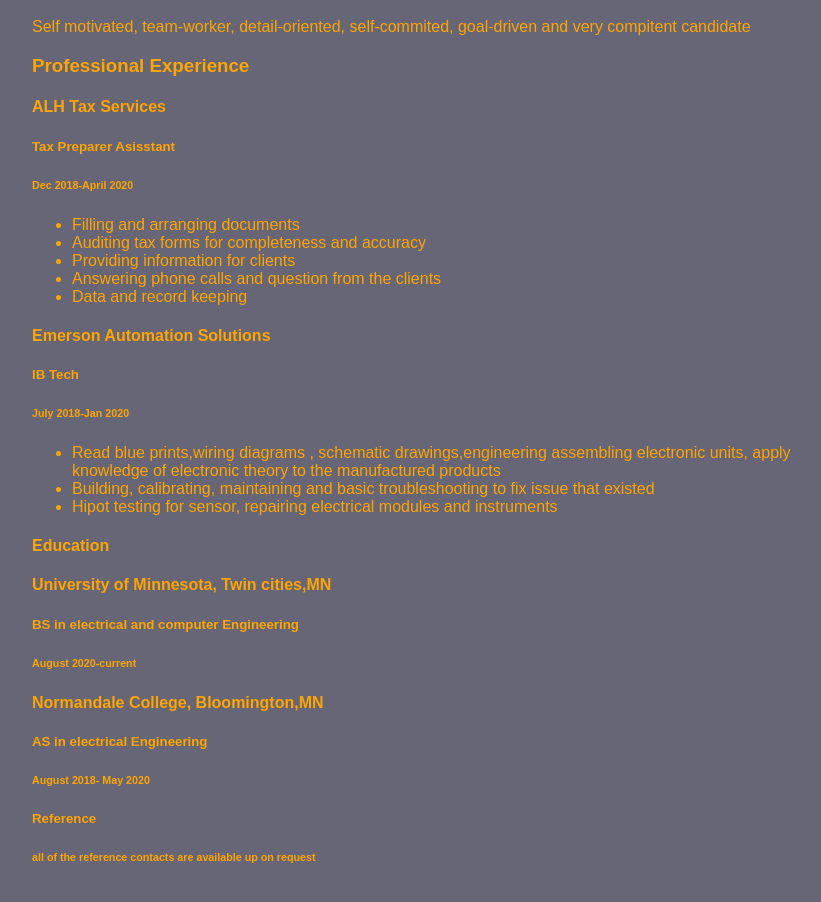
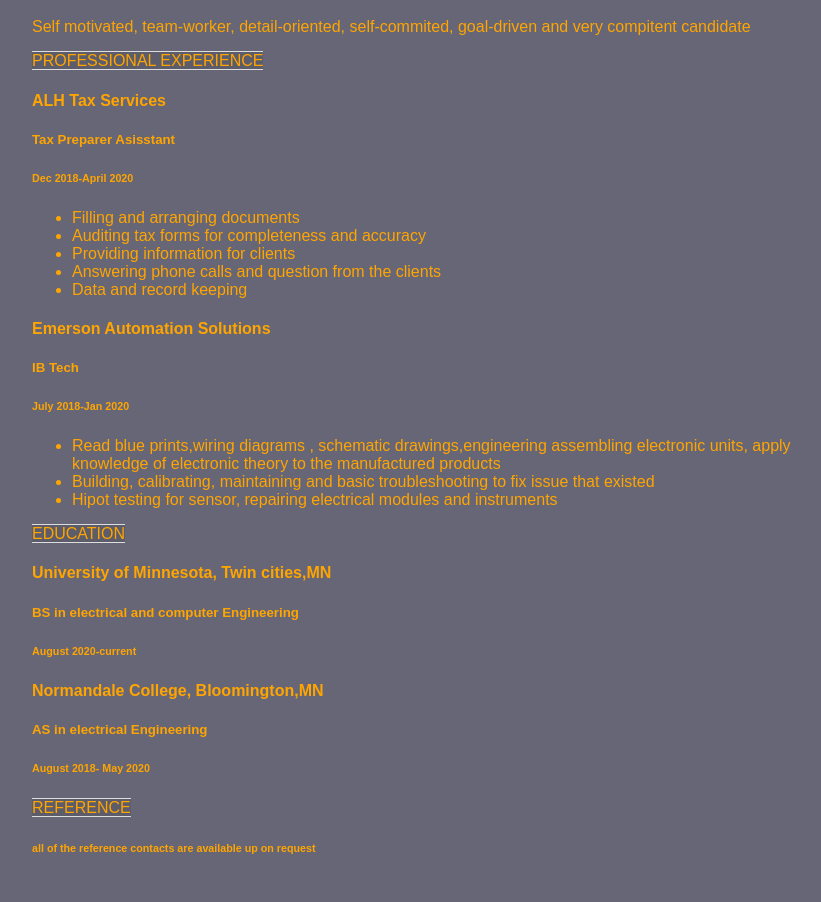
Before and after one commit to saxardiid44/saxardiid44.github.io, a plain HTML site: page index.html in a window 1280 px wide. Shown: the part 168-1070 px from the top of the page, without its empty margins (224-1045 px from the left). Drawn offline with Linux system fonts and the light colour scheme.

Commit message:
Update index.html

```diff
--- a/index.html
+++ b/index.html
@@ -13,7 +13,7 @@
     </div>
 
 <div = class "exp-header">
-    <h3> Professional Experience</h3>
+    <h7> Professional Experience</h7>
 </div>
 
     <div>
@@ -45,7 +45,7 @@
 
        </div>
  <div = class "exp-header">
-    <h4> Education</h4>
+    <h7> Education</h7>
  <div>
       <h4>University of Minnesota, Twin cities,MN</h4>
       <h5> BS in electrical and computer Engineering</h5>
@@ -57,7 +57,7 @@
 </div>
 
 <div = class "exp-header">
-    <h5> Reference</h5>
+    <h7> Reference</h7>
 </div>
 
 <div>
```
